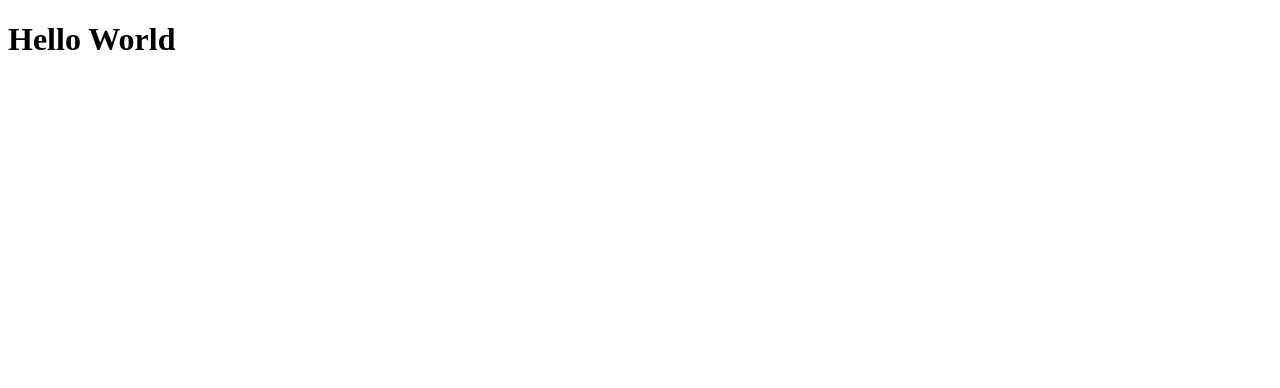
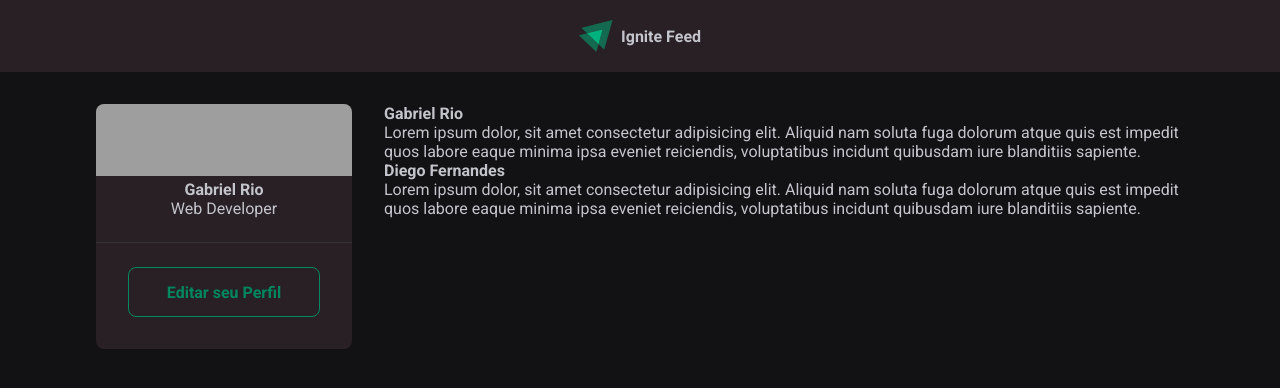
Before and after one commit to GabrielRioo/Rocketseat_Ignite, a React (Vite) app: page / in a window 1280 px wide. Shown: the top 388 px of the page. Built offline with nearby package versions, Linux system fonts and the light colour scheme; grey boxes are pictures that could not be loaded.

Commit message:
Adding the header and the sidebar

```diff
--- a/index.html
+++ b/index.html
@@ -2,8 +2,14 @@
 <html lang="en">
   <head>
     <meta charset="UTF-8" />
+
+    <link rel="preconnect" href="https://fonts.googleapis.com" />
+    <link rel="preconnect" href="https://fonts.gstatic.com" crossorigin />
+
     <link rel="icon" type="image/svg+xml" href="/vite.svg" />
     <meta name="viewport" content="width=device-width, initial-scale=1.0" />
+
+    <link href="https://fonts.googleapis.com/css2?family=Roboto:wght@400;700&display=swap" rel="stylesheet" />
     <title>🔥 Ignite </title>
   </head>
   <body>
--- a/src/App.jsx
+++ b/src/App.jsx
@@ -1,13 +1,29 @@
 import { useState } from 'react'
+import {Post} from './Post'
+import './assets/global.css'
+import { Header } from './components/Header'
+import styles from './App.module.css'
+import { Sidebar } from './components/Sidebar'
 
-function App() {
+export function App() {
   const [count, setCount] = useState(0)
 
   return (
     <>
-      <h1>Hello World</h1>
+      <Header />
+     <div className={styles.wrapper}>
+      <Sidebar />
+      <main>
+        <Post
+          author="Gabriel Rio"
+          content="Lorem ipsum dolor, sit amet consectetur adipisicing elit. Aliquid nam soluta fuga dolorum atque quis est impedit quos labore eaque minima ipsa eveniet reiciendis, voluptatibus incidunt quibusdam iure blanditiis sapiente."
+        />
+        <Post
+          author="Diego Fernandes"
+          content="Lorem ipsum dolor, sit amet consectetur adipisicing elit. Aliquid nam soluta fuga dolorum atque quis est impedit quos labore eaque minima ipsa eveniet reiciendis, voluptatibus incidunt quibusdam iure blanditiis sapiente."
+        />
+      </main>
+     </div>
     </>
   )
 }
-
-export default App
--- /dev/null
+++ b/src/App.module.css
@@ -0,0 +1,10 @@
+.wrapper {
+    max-width: 70rem;
+    margin: 2rem auto;
+    padding: 0 1rem;
+
+    display: grid;
+    grid-template-columns: 256px 1fr;
+    gap: 2rem;
+    align-items: flex-start;
+}
--- /dev/null
+++ b/src/Post.jsx
@@ -0,0 +1,10 @@
+
+
+export function Post(props) {
+    return (
+        <>
+            <strong>{props.author}</strong>
+            <p>{props.content}</p>
+        </>
+    )
+}
--- /dev/null
+++ b/src/assets/global.css
@@ -0,0 +1,30 @@
+:root {
+    --white: #fff;
+    --gray-100: #e1e1e6;
+    --gray-300: #c4c4cc;
+    --gray-400: #8d8d99;
+    --gray-600: #323238;
+    --gray-700: #29292e;
+    --gray-800: #282024;
+    --gray-900: #121214;
+
+    --green-500: #00875f;
+}
+
+* {
+    margin: 0;
+    padding: 0;
+    box-sizing: border-box;
+}
+
+body {
+    background-color: var(--gray-900);
+    color: var(--gray-300);
+    -webkit-font-smoothing: antialiased;
+}
+
+body, input, textarea, button {
+    font-family: 'Roboto', sans-serif;
+    font-weight: 400;
+    font-size: 1rem;
+}
--- /dev/null
+++ b/src/components/Header.jsx
@@ -0,0 +1,11 @@
+import styles from './Header.module.css';
+import igniteLogo from '../assets/ignite-logo.svg';
+
+export function Header() {
+    return (
+        <header className={styles.header}>
+            <img src={igniteLogo} alt="Logotipo do Ignite" />
+            <strong >Ignite Feed</strong>
+        </header>
+    )
+}
--- /dev/null
+++ b/src/components/Header.module.css
@@ -0,0 +1,12 @@
+.header {
+    background-color: var(--gray-800);
+    display: flex;
+    justify-content: center;
+    align-items: center;
+    gap: .5rem;
+    padding: 1.25rem 0;
+}
+
+.header img {
+    height: 2rem;
+}
--- /dev/null
+++ b/src/components/Sidebar.jsx
@@ -0,0 +1,21 @@
+import styles from './Sidebar.module.css';
+
+export function Sidebar() {
+    return (
+        <aside className={styles.sidebar}>
+            <img
+                className={styles.cover}
+                src="https://images.unsplash.com/photo-1587620962725-abab7fe55159?ixlib=rb-4.0.3&ixid=M3wxMjA3fDB8MHxwaG90by1wYWdlfHx8fGVufDB8fHx8fA%3D%3D&auto=format&fit=crop&w=500&q=50"
+            />
+
+            <div className={styles.profile}>
+                <strong>Gabriel Rio</strong>
+                <span>Web Developer</span>
+            </div>
+
+            <footer>
+                <a href="#"> Editar seu Perfil </a>
+            </footer>
+        </aside>
+    )
+}
--- /dev/null
+++ b/src/components/Sidebar.module.css
@@ -0,0 +1,40 @@
+.sidebar {
+    background-color: var(--gray-800);
+    border-radius: 8px;
+    overflow: hidden;
+}
+
+.cover {
+    width: 100%;
+    height: 72px;
+    object-fit: cover;;
+}
+
+.profile {
+    display: flex;
+    flex-direction: column;
+    align-items: center;
+}
+
+.sidebar footer {
+    border-top: 1px solid var(--gray-600);
+    margin-top: 1.5rem;
+    padding: 1.5rem 2rem 2rem;
+}
+
+.sidebar footer a {
+    width: 100%;
+    background-color: transparent;
+    color: var(--green-500);
+    border: 1px solid var(--green-500);
+    border-radius: 8px;
+    height: 50px;
+    padding: 0 1.5rem;
+    font-weight: bold;
+    display: block;
+    text-decoration: none;
+
+    display: flex;
+    align-items: center;
+    justify-content: center;
+}
--- a/src/main.jsx
+++ b/src/main.jsx
@@ -1,6 +1,6 @@
 import React from 'react'
 import ReactDOM from 'react-dom/client'
-import App from './App.jsx'
+import {App} from './App.jsx'
 
 ReactDOM.createRoot(document.getElementById('root')).render(
   <React.StrictMode>
```
Also changed, not shown: src/assets/Ignite-logo.svg (added).
